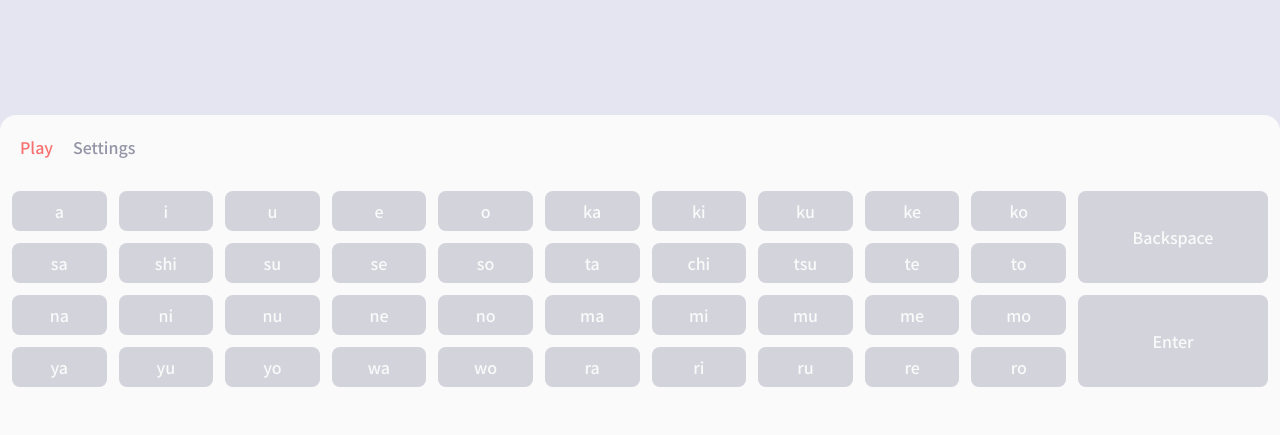
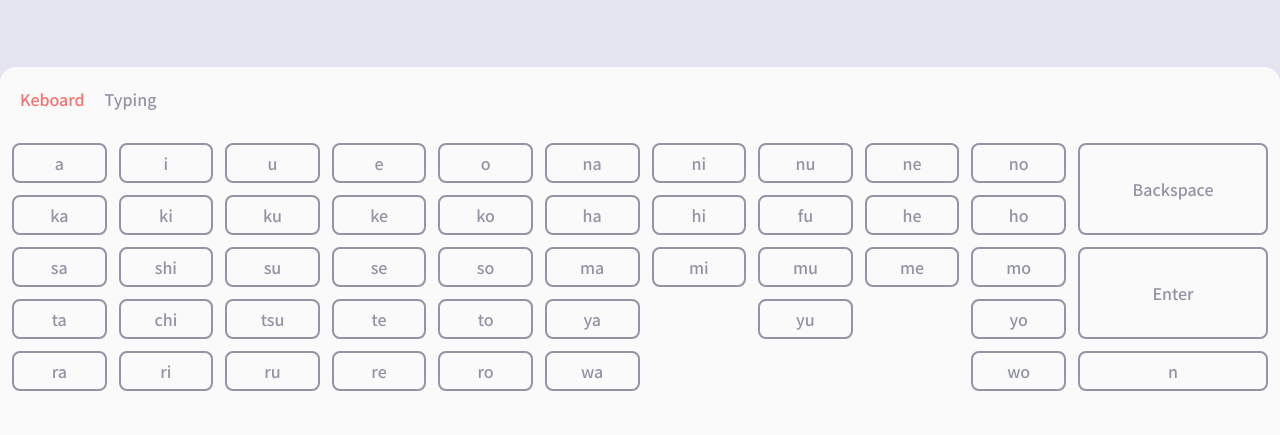
Before and after one commit to SoftwareNotion/KanaPractice, a website: page index.html in a window 1280 px wide. Shown: the part 365-800 px from the top of the page. Drawn offline with Linux system fonts and the light colour scheme; a web font is replaced by a local one.

Commit message:
Keyboard Changes

```diff
--- a/index.html
+++ b/index.html
@@ -10,36 +10,49 @@
     <link rel="stylesheet" href="./styles/output.css">
     <script src="./js/main.js" defer></script>
 </head>
-<body class="font-noto-sans-jp">
+<body class="font-noto-sans-jp overflow-hidden">
     <p class="hidden bg-red-400 bg-green-400 text-light-100 font-rampart-one-jp"></p>
     <div id="background" class="h-screen bg-light-200">
         <nav class="h-[80px] w-[calc(100%-2.50em)] flex flex-row fixed m-5 bg-light-100 rounded-2xl z-20">
             <button onclick="dev()" class="h-5">Dev</button>
         </nav>
-        <header class="h-[60%] flex flex-col justify-between items-center pt-[calc(80px+2.50em)] pb-[2.50em]">
+        <header class="h-[54%] flex flex-col justify-between items-center pt-[calc(80px+2.50em)] pb-[2.50em]">
             <h1 id="after-answer" class="h-5 text-2xl text-light-100 font-medium"></h1>
             <h1 id="game-prompt" class="text-8xl text-red-400 font-medium">あ</h1>
             <h1 id="user-answer" class="h-5 text-2xl text-red-400 font-medium"></h1>
         </header>
-        <main class="h-[40%] w-full bg-light-100 rounded-t-2xl">
+        <main class="h-[46%] w-full bg-light-100 rounded-t-2xl">
             <div class="flex flex-row p-5 font-medium">
-                <button class="mr-2.5 text-red-400">Play</button>
-                <button class="ml-2.5 text-light-400">Settings</button>
+                <button onclick="changeStyle(this)" class="mr-2.5 text-red-400">Keboard</button>
+                <button onclick="changeStyle(this)" class="mx-2.5 text-light-400">Typing</button>
+                <!-- <button onclick="changeStyle(this)" class="ml-2.5 text-light-400">Writing</button> -->
             </div>
             <div class="w-full flex justify-center items-center text-center">
-                <table class="border-separate border-spacing-3">
+                <table class="border-separate border-spacing-1 md:border-spacing-3">
                     <tr>
                         <td class="h-10 w-24 key-button"><button onclick="inputAnswer(this.innerText)" class="h-full w-full">a</button></td>
                         <td class="h-10 w-24 key-button"><button onclick="inputAnswer(this.innerText)" class="h-full w-full">i</button></td>
                         <td class="h-10 w-24 key-button"><button onclick="inputAnswer(this.innerText)" class="h-full w-full">u</button></td>
                         <td class="h-10 w-24 key-button"><button onclick="inputAnswer(this.innerText)" class="h-full w-full">e</button></td>
                         <td class="h-10 w-24 key-button"><button onclick="inputAnswer(this.innerText)" class="h-full w-full">o</button></td>
+                        <td class="h-10 w-24 key-button"><button onclick="inputAnswer(this.innerText)" class="h-full w-full">na</button></td>
+                        <td class="h-10 w-24 key-button"><button onclick="inputAnswer(this.innerText)" class="h-full w-full">ni</button></td>
+                        <td class="h-10 w-24 key-button"><button onclick="inputAnswer(this.innerText)" class="h-full w-full">nu</button></td>
+                        <td class="h-10 w-24 key-button"><button onclick="inputAnswer(this.innerText)" class="h-full w-full">ne</button></td>
+                        <td class="h-10 w-24 key-button"><button onclick="inputAnswer(this.innerText)" class="h-full w-full">no</button></td>
+                        <td rowspan="2" class="h-20 w-48 key-button"><button onclick="unInputAnswer()" class="h-full w-full">Backspace</button></td>
+                    </tr>
+                    <tr>
                         <td class="h-10 w-24 key-button"><button onclick="inputAnswer(this.innerText)" class="h-full w-full">ka</button></td>
                         <td class="h-10 w-24 key-button"><button onclick="inputAnswer(this.innerText)" class="h-full w-full">ki</button></td>
                         <td class="h-10 w-24 key-button"><button onclick="inputAnswer(this.innerText)" class="h-full w-full">ku</button></td>
                         <td class="h-10 w-24 key-button"><button onclick="inputAnswer(this.innerText)" class="h-full w-full">ke</button></td>
                         <td class="h-10 w-24 key-button"><button onclick="inputAnswer(this.innerText)" class="h-full w-full">ko</button></td>
-                        <td rowspan="2" class="h-20 w-48 key-button"><button onclick="unInputAnswer()" class="h-full w-full">Backspace</button></td>
+                        <td class="h-10 w-24 key-button"><button onclick="inputAnswer(this.innerText)" class="h-full w-full">ha</button></td>
+                        <td class="h-10 w-24 key-button"><button onclick="inputAnswer(this.innerText)" class="h-full w-full">hi</button></td>
+                        <td class="h-10 w-24 key-button"><button onclick="inputAnswer(this.innerText)" class="h-full w-full">fu</button></td>
+                        <td class="h-10 w-24 key-button"><button onclick="inputAnswer(this.innerText)" class="h-full w-full">he</button></td>
+                        <td class="h-10 w-24 key-button"><button onclick="inputAnswer(this.innerText)" class="h-full w-full">ho</button></td>
                     </tr>
                     <tr>
                         <td class="h-10 w-24 key-button"><button onclick="inputAnswer(this.innerText)" class="h-full w-full">sa</button></td>
@@ -47,18 +60,6 @@
                         <td class="h-10 w-24 key-button"><button onclick="inputAnswer(this.innerText)" class="h-full w-full">su</button></td>
                         <td class="h-10 w-24 key-button"><button onclick="inputAnswer(this.innerText)" class="h-full w-full">se</button></td>
                         <td class="h-10 w-24 key-button"><button onclick="inputAnswer(this.innerText)" class="h-full w-full">so</button></td>
-                        <td class="h-10 w-24 key-button"><button onclick="inputAnswer(this.innerText)" class="h-full w-full">ta</button></td>
-                        <td class="h-10 w-24 key-button"><button onclick="inputAnswer(this.innerText)" class="h-full w-full">chi</button></td>
-                        <td class="h-10 w-24 key-button"><button onclick="inputAnswer(this.innerText)" class="h-full w-full">tsu</button></td>
-                        <td class="h-10 w-24 key-button"><button onclick="inputAnswer(this.innerText)" class="h-full w-full">te</button></td>
-                        <td class="h-10 w-24 key-button"><button onclick="inputAnswer(this.innerText)" class="h-full w-full">to</button></td>
-                    </tr>
-                    <tr>
-                        <td class="h-10 w-24 key-button"><button onclick="inputAnswer(this.innerText)" class="h-full w-full">na</button></td>
-                        <td class="h-10 w-24 key-button"><button onclick="inputAnswer(this.innerText)" class="h-full w-full">ni</button></td>
-                        <td class="h-10 w-24 key-button"><button onclick="inputAnswer(this.innerText)" class="h-full w-full">nu</button></td>
-                        <td class="h-10 w-24 key-button"><button onclick="inputAnswer(this.innerText)" class="h-full w-full">ne</button></td>
-                        <td class="h-10 w-24 key-button"><button onclick="inputAnswer(this.innerText)" class="h-full w-full">no</button></td>
                         <td class="h-10 w-24 key-button"><button onclick="inputAnswer(this.innerText)" class="h-full w-full">ma</button></td>
                         <td class="h-10 w-24 key-button"><button onclick="inputAnswer(this.innerText)" class="h-full w-full">mi</button></td>
                         <td class="h-10 w-24 key-button"><button onclick="inputAnswer(this.innerText)" class="h-full w-full">mu</button></td>
@@ -67,16 +68,29 @@
                         <td rowspan="2" class="h-20 w-48 key-button"><button onclick="submitAnswer()" class="h-full w-full">Enter</button></td>
                     </tr>
                     <tr>
+                        <td class="h-10 w-24 key-button"><button onclick="inputAnswer(this.innerText)" class="h-full w-full">ta</button></td>
+                        <td class="h-10 w-24 key-button"><button onclick="inputAnswer(this.innerText)" class="h-full w-full">chi</button></td>
+                        <td class="h-10 w-24 key-button"><button onclick="inputAnswer(this.innerText)" class="h-full w-full">tsu</button></td>
+                        <td class="h-10 w-24 key-button"><button onclick="inputAnswer(this.innerText)" class="h-full w-full">te</button></td>
+                        <td class="h-10 w-24 key-button"><button onclick="inputAnswer(this.innerText)" class="h-full w-full">to</button></td>
                         <td class="h-10 w-24 key-button"><button onclick="inputAnswer(this.innerText)" class="h-full w-full">ya</button></td>
+                        <td class="h-10 w-24"></td>
                         <td class="h-10 w-24 key-button"><button onclick="inputAnswer(this.innerText)" class="h-full w-full">yu</button></td>
+                        <td class="h-10 w-24"></td>
                         <td class="h-10 w-24 key-button"><button onclick="inputAnswer(this.innerText)" class="h-full w-full">yo</button></td>
-                        <td class="h-10 w-24 key-button"><button onclick="inputAnswer(this.innerText)" class="h-full w-full">wa</button></td>
-                        <td class="h-10 w-24 key-button"><button onclick="inputAnswer(this.innerText)" class="h-full w-full">wo</button></td>
+                    </tr>
+                    <tr>
                         <td class="h-10 w-24 key-button"><button onclick="inputAnswer(this.innerText)" class="h-full w-full">ra</button></td>
                         <td class="h-10 w-24 key-button"><button onclick="inputAnswer(this.innerText)" class="h-full w-full">ri</button></td>
                         <td class="h-10 w-24 key-button"><button onclick="inputAnswer(this.innerText)" class="h-full w-full">ru</button></td>
                         <td class="h-10 w-24 key-button"><button onclick="inputAnswer(this.innerText)" class="h-full w-full">re</button></td>
                         <td class="h-10 w-24 key-button"><button onclick="inputAnswer(this.innerText)" class="h-full w-full">ro</button></td>
+                        <td class="h-10 w-24 key-button"><button onclick="inputAnswer(this.innerText)" class="h-full w-full">wa</button></td>
+                        <td class="h-10 w-24"></td>
+                        <td class="h-10 w-24"></td>
+                        <td class="h-10 w-24"></td>
+                        <td class="h-10 w-24 key-button"><button onclick="inputAnswer(this.innerText)" class="h-full w-full">wo</button></td>
+                        <td class="h-10 w-24 key-button"><button onclick="inputAnswer(this.innerText)" class="h-full w-full">n</button></td>
                     </tr>
                 </table>
             </div>
--- a/js/main.js
+++ b/js/main.js
@@ -2,6 +2,9 @@
 function getRandomInt(max) {
     return Math.floor(Math.random() * max + 1);
 }
+
+
+// -----Navbar-----
 
 
 // -----Start Game-----
@@ -16,6 +19,20 @@ function startGame() {
     gamePrompt.innerText = newKana
 }
 startGame()
+
+
+// -----Change Input Style-----
+function changeStyle(inputStyle) {
+    let parent = inputStyle.parentElement
+    for (let i = 0; i < parent.childElementCount; i++) {
+        if (parent.children[i].classList.contains('text-red-400')) {
+            parent.children[i].classList.remove('text-red-400')
+            parent.children[i].classList.add('text-light-400')
+        }
+    }
+    inputStyle.classList.remove('text-light-400')
+    inputStyle.classList.add('text-red-400')
+}
 
 
 // -----Key Inputs-----
@@ -37,10 +54,6 @@ function unInputAnswer() {
     else {
         userAnswer.innerText = ''
     }
-}
-
-function dev() {
-    gamePrompt.innerText = 'あ'
 }
 
 function submitAnswer() {
--- a/styles/input.css
+++ b/styles/input.css
@@ -4,6 +4,6 @@
 
 @layer components {
   .key-button {
-    @apply text-light-100 font-medium bg-light-300 rounded-lg transition-transform duration-100 hover:scale-[1.2] active:bg-red-400;
+    @apply text-light-400 font-medium bg-light-100 border-light-400 border-2 rounded-lg transition-transform duration-100 md:hover:scale-[1.2] active:bg-red-400 active:border-red-500 active:text-light-100;
   }
 }
```
Also changed, not shown: styles/output.css.
